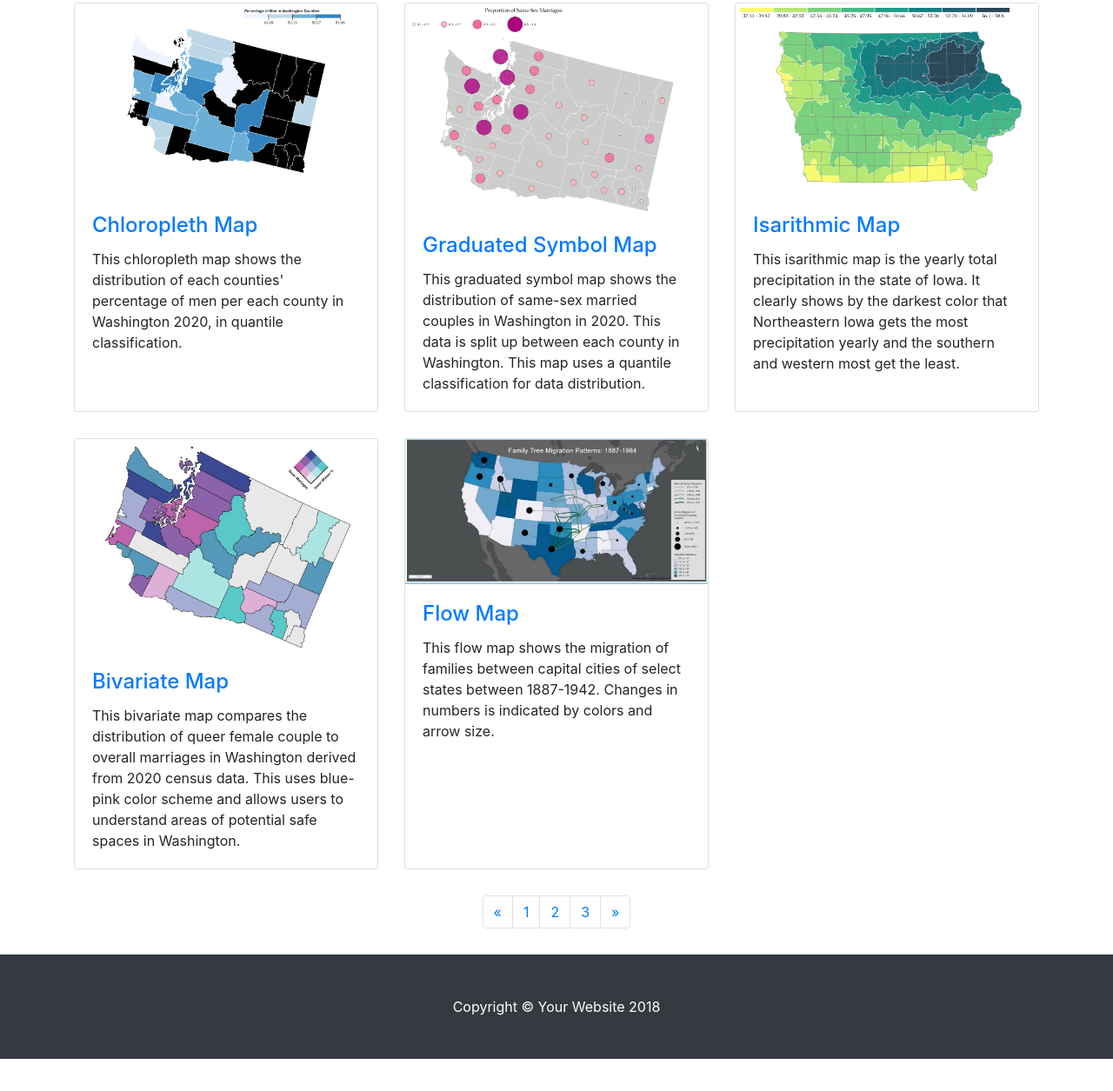
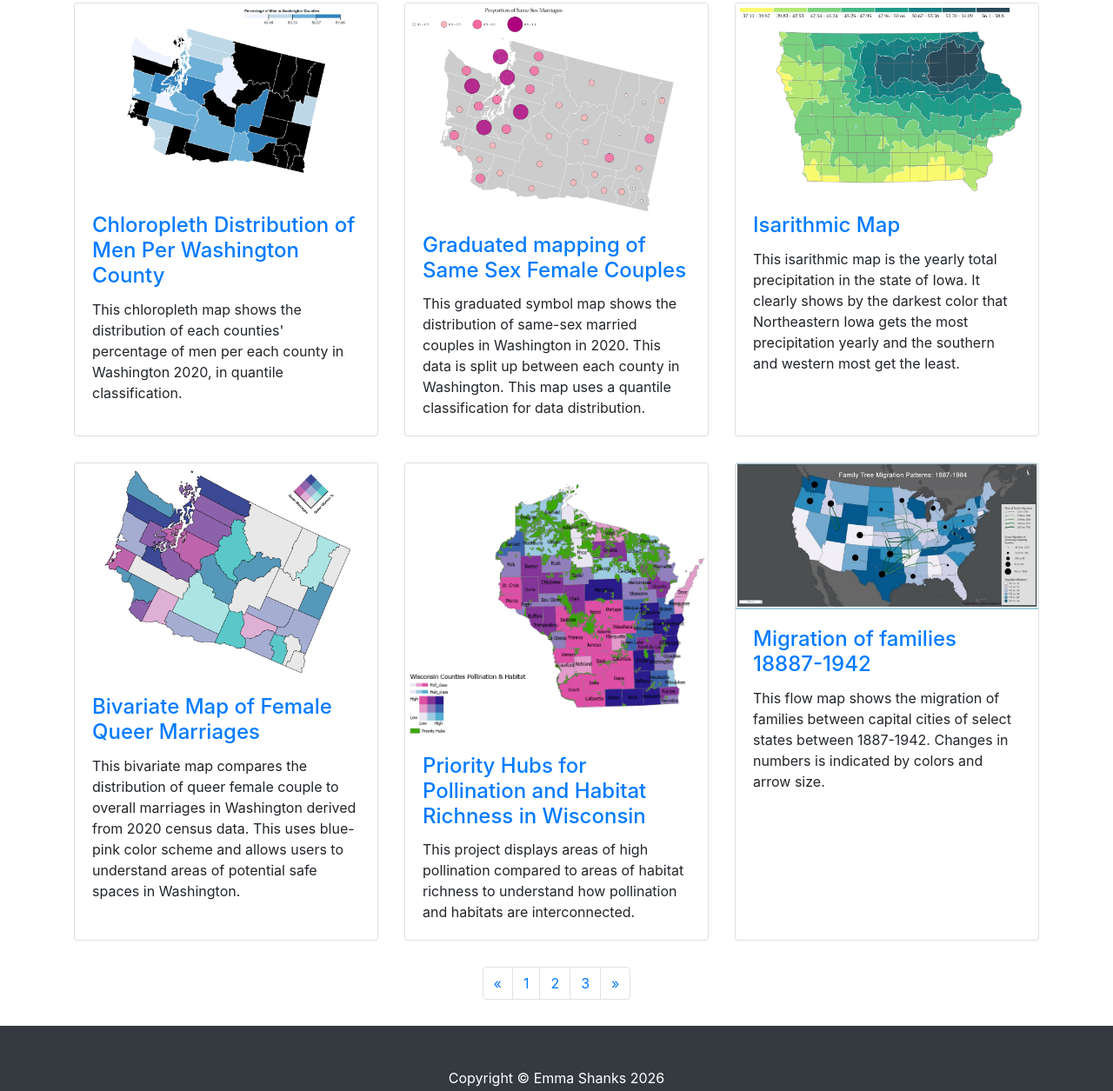
Before and after one commit to geog3540/emmshanks, a website: page index.html in a window 1280 px wide. Shown: the part 149-1404 px from the top of the page at 87% size. Before the commit the page ends 1367 px from the top, so only its background shows below. Drawn offline with Linux system fonts and the light colour scheme.

Commit message:
Final project attachment

```diff
--- a/index.html
+++ b/index.html
@@ -63,7 +63,7 @@
 <a href="https://observablehq.com/d/bc0d469f31533d21"><img class="card-img-top" src="images/choropleth.png" alt=""></a>
 <div class="card-body">
 <h4 class="card-title">
-<a href="https://observablehq.com/d/bc0d469f31533d21">Chloropleth Map</a>
+<a href="https://observablehq.com/d/bc0d469f31533d21">Chloropleth Distribution of Men Per Washington County</a>
 </h4>
 <p class="card-text">This chloropleth map shows the distribution of each counties' percentage of men per each county in Washington 2020, in quantile classification.  </p>
 </div>
@@ -74,7 +74,7 @@
 <a href="https://observablehq.com/d/9bf3a0d6081a651f"><img class="card-img-top" src="images/graduatedSymbols.png" alt=""></a>
 <div class="card-body">
 <h4 class="card-title">
-<a href="https://observablehq.com/d/9bf3a0d6081a651f">Graduated Symbol Map</a>
+<a href="https://observablehq.com/d/9bf3a0d6081a651f">Graduated mapping of Same Sex Female Couples</a>
 </h4>
 <p class="card-text">This graduated symbol map shows the distribution of same-sex married couples in Washington in 2020. This data is split up between each county in Washington. This map uses a quantile classification for data distribution.  </p>
 </div>
@@ -98,19 +98,33 @@
 <a href="https://observablehq.com/d/eadfab80acd698a8"><img class="card-img-top" src="images/chart.png" alt=""></a>
 <div class="card-body">
 <h4 class="card-title">
-<a href="https://observablehq.com/d/eadfab80acd698a8">Bivariate Map</a>
+<a href="https://observablehq.com/d/eadfab80acd698a8">Bivariate Map of Female Queer Marriages</a>
 </h4>
 <p class="card-text">This bivariate map compares the distribution of queer female couple to overall marriages in Washington derived from 2020 census data. This uses blue-pink color scheme and allows users to understand areas of potential safe spaces in Washington. </p>
 </div>
 </div>
 </div>
 
+
+<div class="col-lg-4 col-sm-6 portfolio-item">
+<div class="card h-100">
+<a href="https://observablehq.com/d/05a58f693dc49d7c"><img class="card-img-top" src="images/layout4.png" alt=""></a>
+<div class="card-body">
+<h4 class="card-title">
+<a href="https://observablehq.com/d/05a58f693dc49d7c">Priority Hubs for Pollination and Habitat Richness in Wisconsin</a>
+</h4>
+<p class="card-text"> This project displays areas of high pollination compared to areas of habitat richness to understand how pollination and habitats are interconnected.  </p>
+</div>
+</div>
+</div>
+
+
 <div class="col-lg-4 col-sm-6 portfolio-item">
 <div class="card h-100">
 <a href="flowmap.html"><img class="card-img-top" src="images/Screenshot_7-5-2026_105226_.jpeg" alt=""></a>
 <div class="card-body">
 <h4 class="card-title">
-<a href="flowmap.html">Flow Map</a>
+<a href="flowmap.html">Migration of families 18887-1942</a>
 </h4>
 <p class="card-text">This flow map shows the migration of families between capital cities of select states between 1887-1942. Changes in numbers is indicated by colors and arrow size.</p>
 </div>
@@ -119,6 +133,7 @@
 
 </div>
 </div>
+
 <!-- /.row -->
 
 <!-- Pagination -->
@@ -152,7 +167,7 @@
 <!-- Footer -->
 <footer class="py-5 bg-dark">
 <div class="container">
-<p class="m-0 text-center text-white">Copyright &copy; Your Website 2018</p>
+<p class="m-0 text-center text-white">Copyright &copy; Emma Shanks 2026</p>
 </div>
 <!-- /.container -->
 </footer>
```
Also changed, not shown: images/layout4.png (added).
